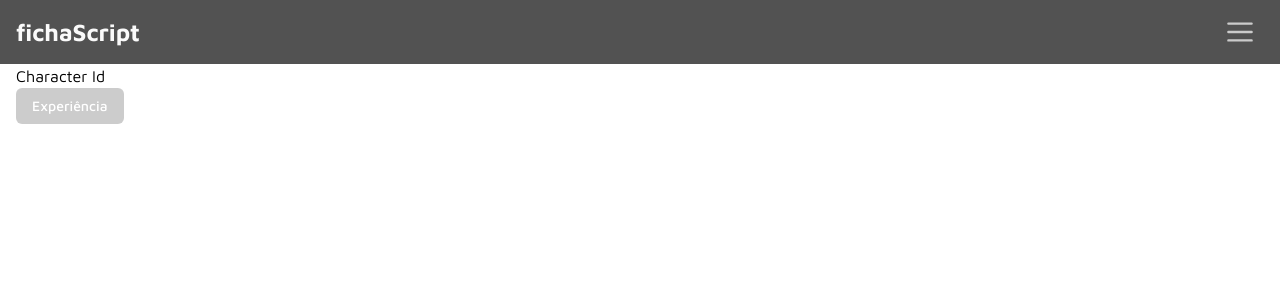
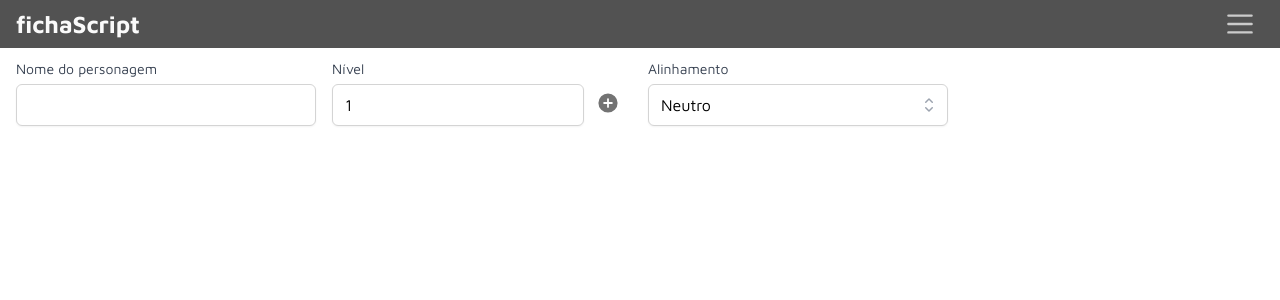
Before and after one commit to g-beier/fichascript-ts, a Vue app: page / in a window 1280 px wide. Shown: the top 300 px of the page. Built offline with nearby package versions, Linux system fonts and the light colour scheme.

Commit message:
Added fields with TailwindCSS/Forms and HeadlessUI

```diff
--- a/package.json
+++ b/package.json
@@ -18,6 +18,7 @@
   },
   "devDependencies": {
     "@rushstack/eslint-patch": "^1.1.4",
+    "@tailwindcss/forms": "^0.5.3",
     "@types/node": "^16.11.65",
     "@vitejs/plugin-vue": "^3.0.3",
     "@vue/eslint-config-prettier": "^7.0.0",
--- a/src/App.vue
+++ b/src/App.vue
@@ -5,16 +5,14 @@ import Navigation from "./components/Navigation.vue";
 
 <template>
   <div class="relative flex h-screen flex-col flex-nowrap">
-    <div class="bg-neutral-600 px-4 py-2">
+    <div class="bg-neutral-600">
       <header
-        class="container mx-auto flex flex-row flex-nowrap items-center justify-between"
+        class="container mx-auto flex flex-row flex-nowrap items-center justify-between px-4"
       >
         <h1 class="text-2xl font-bold text-neutral-50">fichaScript</h1>
         <Navigation></Navigation>
       </header>
     </div>
-    <div class="mx-4 flex-1 overflow-auto">
-      <RouterView />
-    </div>
+    <RouterView />
   </div>
 </template>
--- a/src/components/CharacterId.vue
+++ b/src/components/CharacterId.vue
@@ -6,7 +6,17 @@ import {
   Dialog,
   DialogPanel,
   DialogTitle,
+  Listbox,
+  ListboxButton,
+  ListboxOption,
+  ListboxOptions,
+  ListboxLabel,
 } from "@headlessui/vue";
+import {
+  PlusCircleIcon,
+  ChevronUpDownIcon,
+  CheckIcon,
+} from "@heroicons/vue/20/solid";
 import { useMainStore } from "@/stores/mainStore";
 
 const isExpOpen = ref(false);
@@ -21,16 +31,108 @@ function closeExpModal() {
 const mainStore = useMainStore();
 </script>
 <template>
-  <div>
-    <h2>Character Id</h2>
-    <div>
-      <button
-        type="button"
-        @click="openExpModal"
-        class="rounded-md bg-black bg-opacity-20 px-4 py-2 text-sm font-medium text-white"
-      >
-        Experiência
-      </button>
+  <div class="grid gap-4 sm:grid-cols-2 lg:grid-cols-4">
+    <label class="block w-full">
+      <span class="text-sm text-gray-700">Nome do personagem</span>
+      <input
+        type="text"
+        v-model.trim="mainStore.characterName"
+        class="mt-1 block w-full rounded-md border-neutral-300 shadow-sm focus:border-red-300 focus:ring focus:ring-red-200 focus:ring-opacity-50"
+      />
+    </label>
+
+    <label class="block w-full">
+      <span class="text-sm text-gray-700">Nível</span>
+      <div class="flex">
+        <input
+          type="number"
+          min="1"
+          v-model.number="mainStore.level"
+          class="mt-1 block w-full rounded-md border-neutral-300 shadow-sm focus:border-red-300 focus:ring focus:ring-red-200 focus:ring-opacity-50"
+        />
+        <button
+          type="button"
+          @click="openExpModal"
+          class="px-3 py-2"
+          title="Pontos de experiência"
+        >
+          <PlusCircleIcon
+            class="h-6 w-6 text-neutral-500 hover:text-red-400 focus:outline-none focus-visible:ring-2 focus-visible:ring-red-200"
+          ></PlusCircleIcon>
+        </button>
+      </div>
+    </label>
+
+    <div class="block w-full">
+      <Listbox v-model="mainStore.characterAlignment">
+        <ListboxLabel class="text-sm text-gray-700">Alinhamento</ListboxLabel>
+        <div class="relative mt-1">
+          <ListboxButton
+            class="relative w-full cursor-default rounded-md border border-neutral-300 bg-white py-2 pl-3 pr-10 text-left shadow-sm focus:border-red-300 focus:outline-none focus:ring focus:ring-red-200 focus:ring-opacity-50"
+          >
+            <span class="block truncate">
+              {{ mainStore.characterAlignment || "&nbsp; " }}
+            </span>
+            <span
+              class="pointer-events-none absolute inset-y-0 right-0 flex items-center pr-2"
+            >
+              <ChevronUpDownIcon
+                class="h-5 w-5 text-gray-400"
+                aria-hidden="true"
+              ></ChevronUpDownIcon>
+            </span>
+          </ListboxButton>
+          <transition
+            leave-active-class="transition duration-100 ease-in"
+            leave-from-class="opacity-100"
+            leave-to-class="opacity-0"
+          >
+            <ListboxOptions
+              class="absolute mt-1 max-h-60 w-full overflow-auto rounded-md bg-white py-1 text-base shadow-lg ring-1 ring-black ring-opacity-5 focus:outline-none sm:text-sm"
+            >
+              <ListboxOption
+                v-slot="{ active, selected }"
+                v-for="(a, i) in [
+                  'Leal e Bondoso',
+                  'Neutro e Bondoso',
+                  'Caótico e Bondoso',
+                  'Leal e Neutro',
+                  'Neutro',
+                  'Caótico e Neutro',
+                  'Leal e Maligno',
+                  'Neutro e Maligno',
+                  'Caótico e Maligno',
+                ]"
+                :key="i"
+                :value="a"
+                as="template"
+              >
+                <li
+                  :class="[
+                    active ? 'bg-red-100 text-red-900' : 'text-neutral-900',
+                    'relative cursor-default select-none py-2 pl-10 pr-4',
+                  ]"
+                >
+                  <span
+                    :class="[
+                      selected ? 'font-medium' : 'font-normal',
+                      'block truncate',
+                    ]"
+                  >
+                    {{ a }}
+                  </span>
+                  <span
+                    v-if="selected"
+                    class="absolute inset-y-0 left-0 flex items-center pl-3 text-red-600"
+                  >
+                    <CheckIcon class="h-5 w-5" aria-hidden="true"></CheckIcon>
+                  </span>
+                </li>
+              </ListboxOption>
+            </ListboxOptions>
+          </transition>
+        </div>
+      </Listbox>
     </div>
 
     <!-- DIALOG - EXPERIÊNCIA -->
--- a/src/components/Navigation.vue
+++ b/src/components/Navigation.vue
@@ -8,7 +8,7 @@ import { Bars3Icon } from "@heroicons/vue/20/solid";
   <Popover v-slot="{ open }" class="relative">
     <PopoverButton
       :class="open ? '' : 'text-opacity-70'"
-      class="group rounded-md px-2 py-2 focus:outline-none focus-visible:ring-2 focus-visible:ring-white focus-visible:ring-opacity-75"
+      class="group rounded-md p-2 focus:outline-none focus-visible:ring-2 focus-visible:ring-white focus-visible:ring-opacity-75"
     >
       <Bars3Icon
         class="h-8 w-8 text-white transition duration-150 ease-in-out group-hover:text-opacity-80"
@@ -25,18 +25,19 @@ import { Bars3Icon } from "@heroicons/vue/20/solid";
       leave-to-class="translate-y-1 opacity-0"
     >
       <PopoverPanel
-        class="absolute right-0 z-10 mt-3 w-36 transform px-4 sm:px-0 lg:max-w-3xl"
+        class="absolute right-0 z-10 mt-3 w-48 transform px-4 sm:px-0 lg:max-w-3xl"
       >
         <div
           class="overflow-hidden rounded-lg shadow-lg ring-1 ring-black ring-opacity-5"
         >
-          <div class="relative grid divide-y divide-neutral-300 bg-neutral-100">
-            <div class="px-4 py-2">
-              <RouterLink to="/"> Home </RouterLink>
-            </div>
-            <div class="px-4 py-2">
-              <RouterLink to="/about"> About </RouterLink>
-            </div>
+          <div
+            class="relative grid divide-y divide-neutral-300/50 bg-white text-neutral-900"
+          >
+            <RouterLink to="/" class="block px-4 py-2"> Personagem </RouterLink>
+
+            <RouterLink to="/feats" class="block px-4 py-2">
+              Poderes
+            </RouterLink>
           </div>
         </div>
       </PopoverPanel>
--- a/src/router/index.ts
+++ b/src/router/index.ts
@@ -1,23 +1,23 @@
-import { createRouter, createWebHistory } from 'vue-router'
-import HomeView from '../views/HomeView.vue'
+import { createRouter, createWebHistory } from "vue-router";
+import HomeView from "../views/HomeView.vue";
 
 const router = createRouter({
   history: createWebHistory(import.meta.env.BASE_URL),
   routes: [
     {
-      path: '/',
-      name: 'home',
-      component: HomeView
+      path: "/",
+      name: "home",
+      component: HomeView,
     },
     {
-      path: '/about',
-      name: 'about',
+      path: "/feats",
+      name: "feats",
       // route level code-splitting
       // this generates a separate chunk (About.[hash].js) for this route
       // which is lazy-loaded when the route is visited.
-      component: () => import('../views/AboutView.vue')
-    }
-  ]
-})
+      component: () => import("../views/FeatsView.vue"),
+    },
+  ],
+});
 
-export default router
+export default router;
--- a/src/stores/mainStore.ts
+++ b/src/stores/mainStore.ts
@@ -3,10 +3,10 @@ import { defineStore } from "pinia";
 
 export const useMainStore = defineStore("MainStore", () => {
   const characterName = ref("");
-  const characterBackground = ref(0);
-  const characterRace = ref(0);
-  const characterAge = ref(0);
-  const characterAlignment = ref(0);
+  const characterBackground = ref(undefined);
+  const characterRace = ref(undefined);
+  const characterAge = ref(undefined);
+  const characterAlignment = ref("Neutro");
   const characterJobList = reactive([0, 2]);
 
   const level = ref(1);
--- a/src/views/AboutView.vue
+++ b/src/views/FeatsView.vue
@@ -1,5 +1,5 @@
 <template>
-  <main class="container mx-auto">
+  <main class="container mx-auto mt-2 px-4">
     <h2>About view</h2>
   </main>
 </template>
--- a/src/views/HomeView.vue
+++ b/src/views/HomeView.vue
@@ -3,7 +3,7 @@ import CharacterId from "../components/CharacterId.vue";
 </script>
 
 <template>
-  <main class="container mx-auto">
+  <main class="container mx-auto mt-2 px-4">
     <CharacterId></CharacterId>
   </main>
 </template>
--- a/tailwind.config.js
+++ b/tailwind.config.js
@@ -9,5 +9,5 @@ module.exports = {
       },
     },
   },
-  plugins: [],
+  plugins: [require('@tailwindcss/forms')],
 };
```
Also changed, not shown: 1 other file (tests, documents, lock files or other folders).
